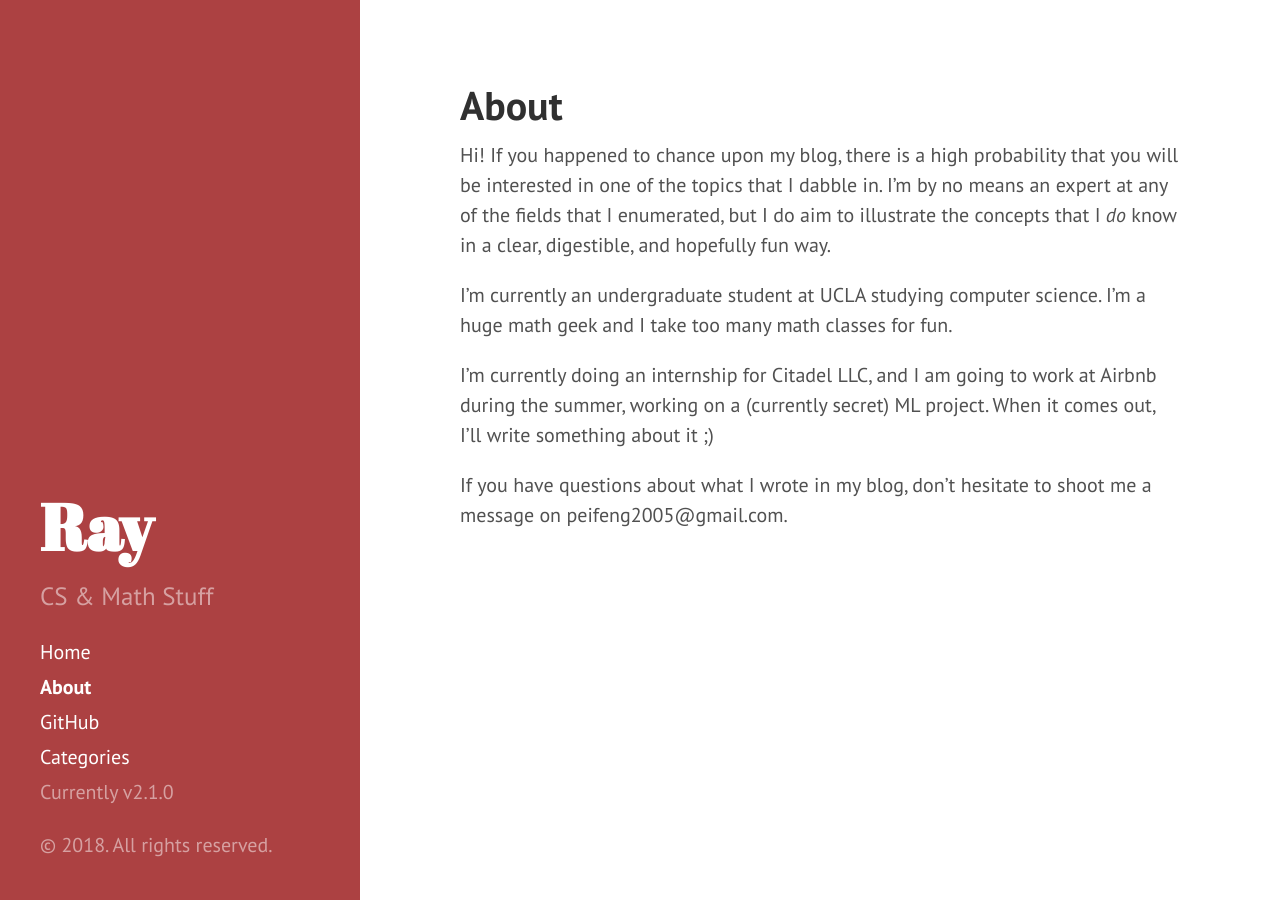
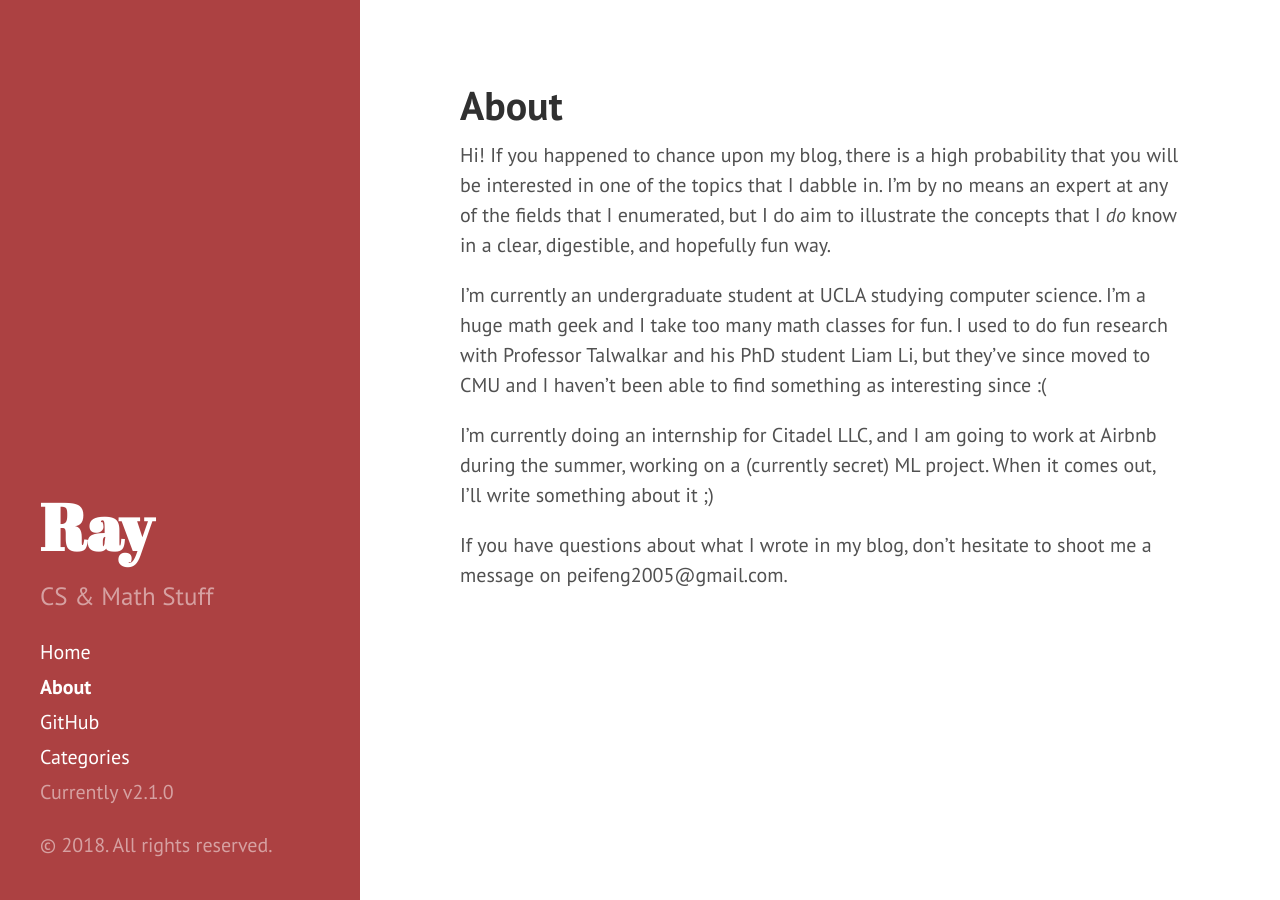
Before and after one commit to OneRaynyDay/oneraynyday.github.io, a Jekyll site: the page built from about.md, in a window 1280 px wide. Built offline with Jekyll 4.4.1, drawn with Linux system fonts in a browser that asks for light colours.

Commit message:
Updating files

```diff
--- a/about.md
+++ b/about.md
@@ -8,7 +8,8 @@ one of the topics that I dabble in. I'm by no means an expert at any of the fiel
 I do aim to illustrate the concepts that I _do_ know in a clear, digestible, and hopefully fun way.
 
 I'm currently an undergraduate student at UCLA studying computer science. I'm a huge math geek and I take
-too many math classes for fun.
+too many math classes for fun. I used to do fun research with Professor Talwalkar and his PhD student Liam Li,
+but they've since moved to CMU and I haven't been able to find something as interesting since :(
 
 I'm currently doing an internship for Citadel LLC, and I am going to work at Airbnb during the summer,
 working on a (currently secret) ML project. When it comes out, I'll write something about it ;)
```
